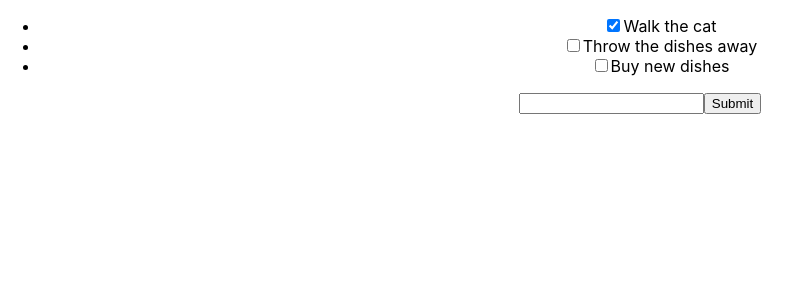
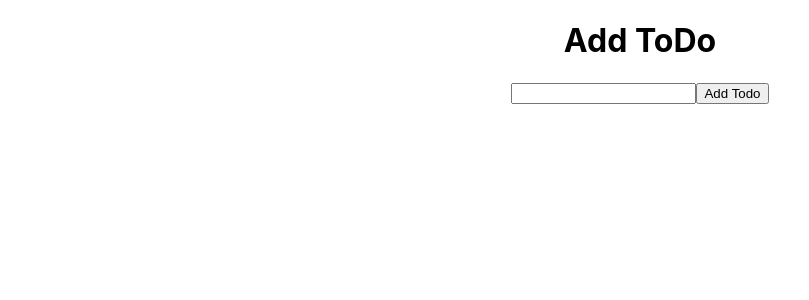
Before and after one commit to Savibo/react-to-do, a React (Create React App) app: page / in a window 1280 px wide. Shown: the top 300 px of the page, without its empty margins (0-809 px from the left). Built offline with nearby package versions, Linux system fonts and the light colour scheme.

Commit message:
RTD exercise completed

```diff
--- a/src/App.js
+++ b/src/App.js
@@ -6,13 +6,10 @@ import React, { Component } from 'react';
 constructor(props) {
      super(props);
 this.state = {
-       todos: [
-         { description: 'Walk the cat', isCompleted: true },
-         { description: 'Throw the dishes away', isCompleted: false },
-         { description: 'Buy new dishes', isCompleted: false }
-       ],
+       todos: [],
         newTodoDescription: ''
      };
+     this.deleteTodo = this.deleteTodo.bind(this);
  }
      handleChange(e) {
      this.setState({ newTodoDescription: e.target.value })
@@ -20,8 +17,7 @@ this.state = {
      handleSubmit(e) {
      e.preventDefault();
      if (!this.state.newTodoDescription) { return }
-
-      const newTodo = { description: this.state.newTodoDescription, isCompleted: false };
+     const newTodo = { description: this.state.newTodoDescription, isCompleted: false };
           this.setState({ todos: [...this.state.todos, newTodo], newTodoDescription: '' });
 
    }
@@ -32,20 +28,35 @@ this.state = {
     this.setState({ todos: todos });
   }
 
+      deleteTodo(id) {
+      const remainingToDos = this.state.todos.filter((todo, remainingToDos) => {
+          return (todo.id !== remainingToDos.id)
+       });
+      this.setState({ todos: remainingToDos });
+}
 
    render() {
      return (
        <div className="App">
-        <ul>
-          { this.state.todos.map( (todo, index) =>
-                          <ToDo key={ index } description={ todo.description } isCompleted={ todo.isCompleted } toggleComplete={ () => this.toggleComplete(index) } />
+       <h1>Add ToDo</h1>
+         <form onSubmit={ (e) => this.handleSubmit(e) }>
+          <input type="text"
+          value={ this.state.newTodoDescription }
+          onChange={ (e) => this.handleChange(e) }
+        />
+         <input type="submit" value="Add Todo" />
+         </form>
+         <ul>
+        { this.state.todos.map( (todo, index) =>
+         <ToDo key={ index }
+         description={ todo.description }
+         isCompleted={ todo.isCompleted }
+         toggleComplete={ () => this.toggleComplete(index) }
+         onDelete={ this.deleteTodo }
+        />
 
   )}
         </ul>
-         <form onSubmit={ (e) => this.handleSubmit(e) }>
-          <input type="text" value={ this.state.newTodoDescription } onChange={ (e) => this.handleChange(e) } />
-         <input type="submit" />
-         </form>
        </div>
      );
    }
--- a/src/components/ToDo.js
+++ b/src/components/ToDo.js
@@ -4,8 +4,9 @@ import React, { Component } from 'react';
         render() {
           return (
             <li>
-         <input type="checkbox" checked={ this.props.isCompleted } />
-         <span>{ this.props.description }</span>
+              <input type="checkbox" checked={ this.props.isCompleted } onChange={ this.props.toggleComplete } />
+              <span>{ this.props.description }  {''}</span>
+              <button onClick={() => this.props.onDelete(this.props.id)}>Remove Todo</button>
             </li>
           );
         }
```
Lines whose indentation alone changed are shown as unchanged.
